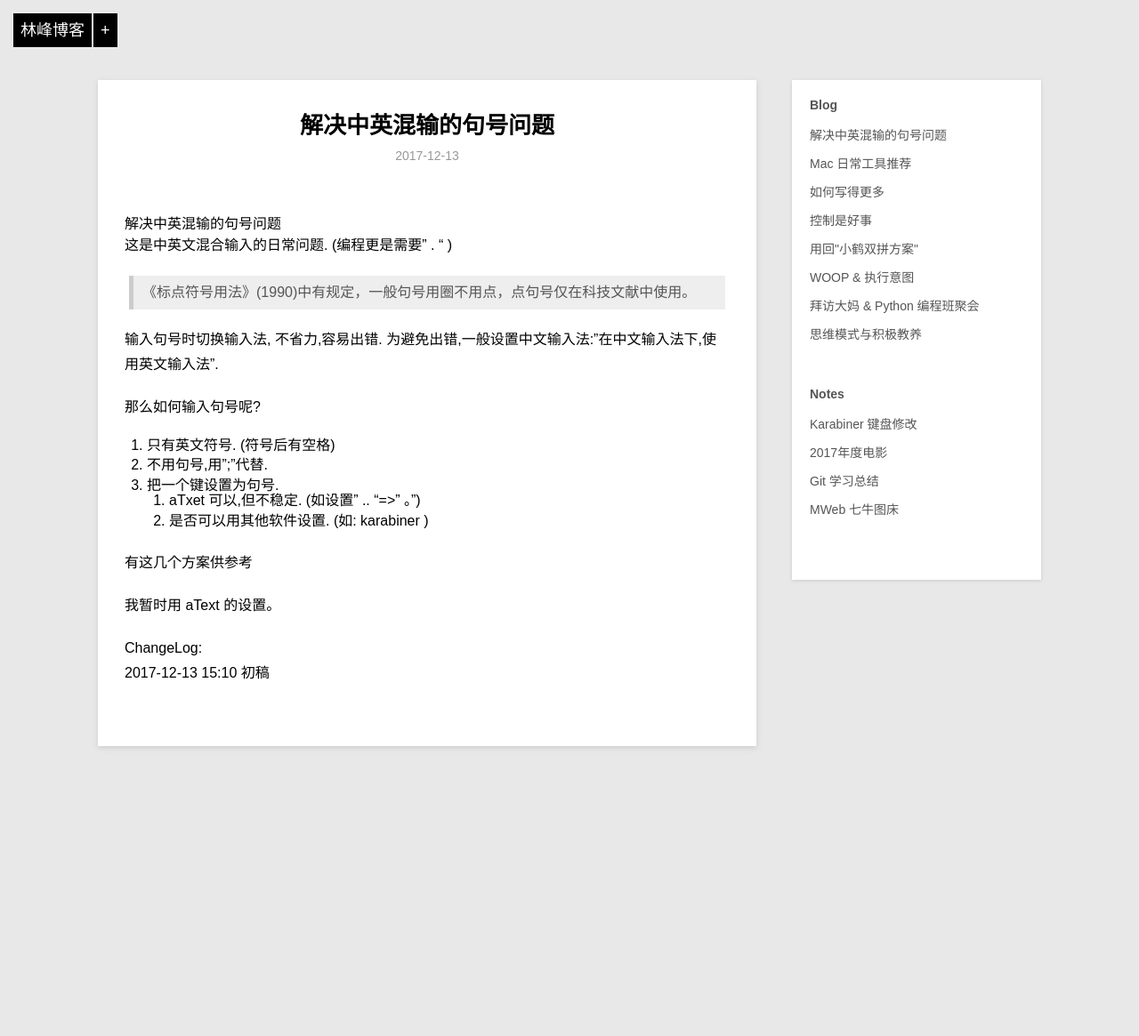
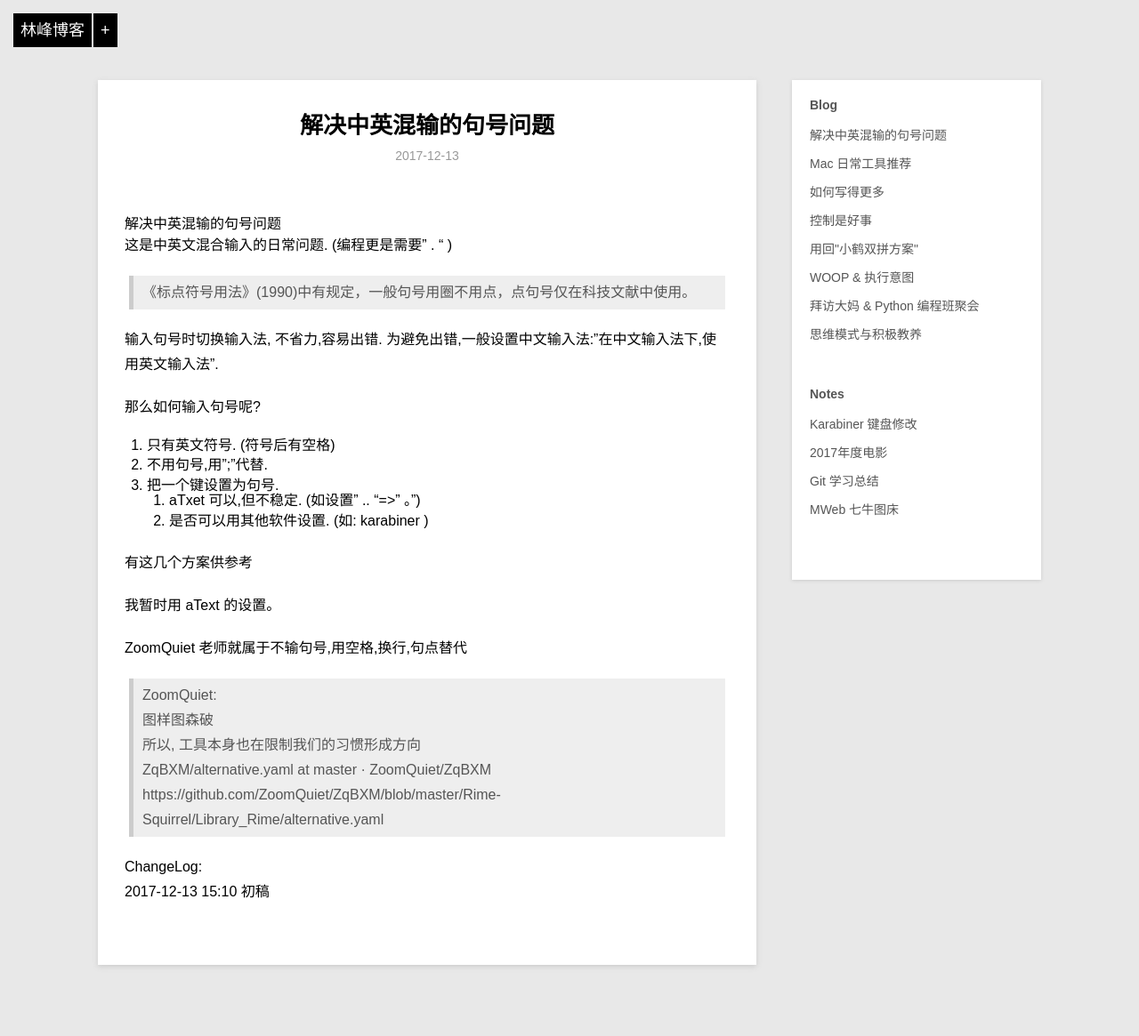
Before and after one commit to linfeng365/linfeng365.github.io, a Jekyll site: the page built from _posts/Blog/2017-12-13-period.md, in a window 1280 px wide. Shown: the whole page at 89% size. Built offline with Jekyll 4.4.1, drawn with Linux system fonts in a browser that asks for light colours; comment, search, counter and statistics services are not loaded; before the commit the page ends 919 px from its top, so only the background shows below that.

Commit message:
2017-12-14 00:23

```diff
--- a/_posts/Blog/2017-12-13-period.md
+++ b/_posts/Blog/2017-12-13-period.md
@@ -26,5 +26,14 @@ category: blog
 
 我暂时用 aText 的设置。
 
+ZoomQuiet 老师就属于不输句号,用空格,换行,句点替代
+
+>ZoomQuiet:
+>图样图森破
+所以, 工具本身也在限制我们的习惯形成方向
+ZqBXM/alternative.yaml at master · ZoomQuiet/ZqBXM
+https://github.com/ZoomQuiet/ZqBXM/blob/master/Rime-Squirrel/Library_Rime/alternative.yaml
+
+
 ChangeLog:
 2017-12-13 15:10 初稿
```
